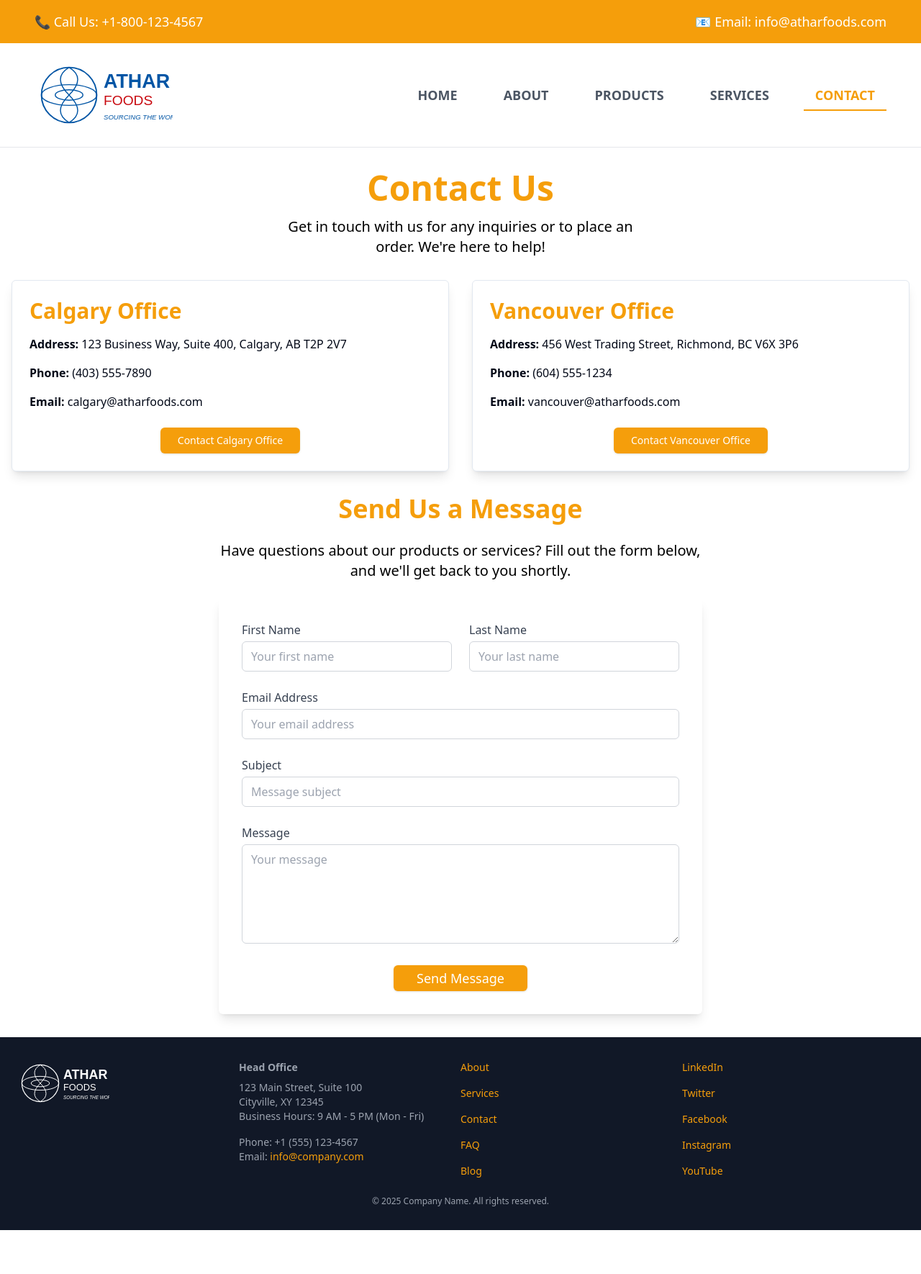
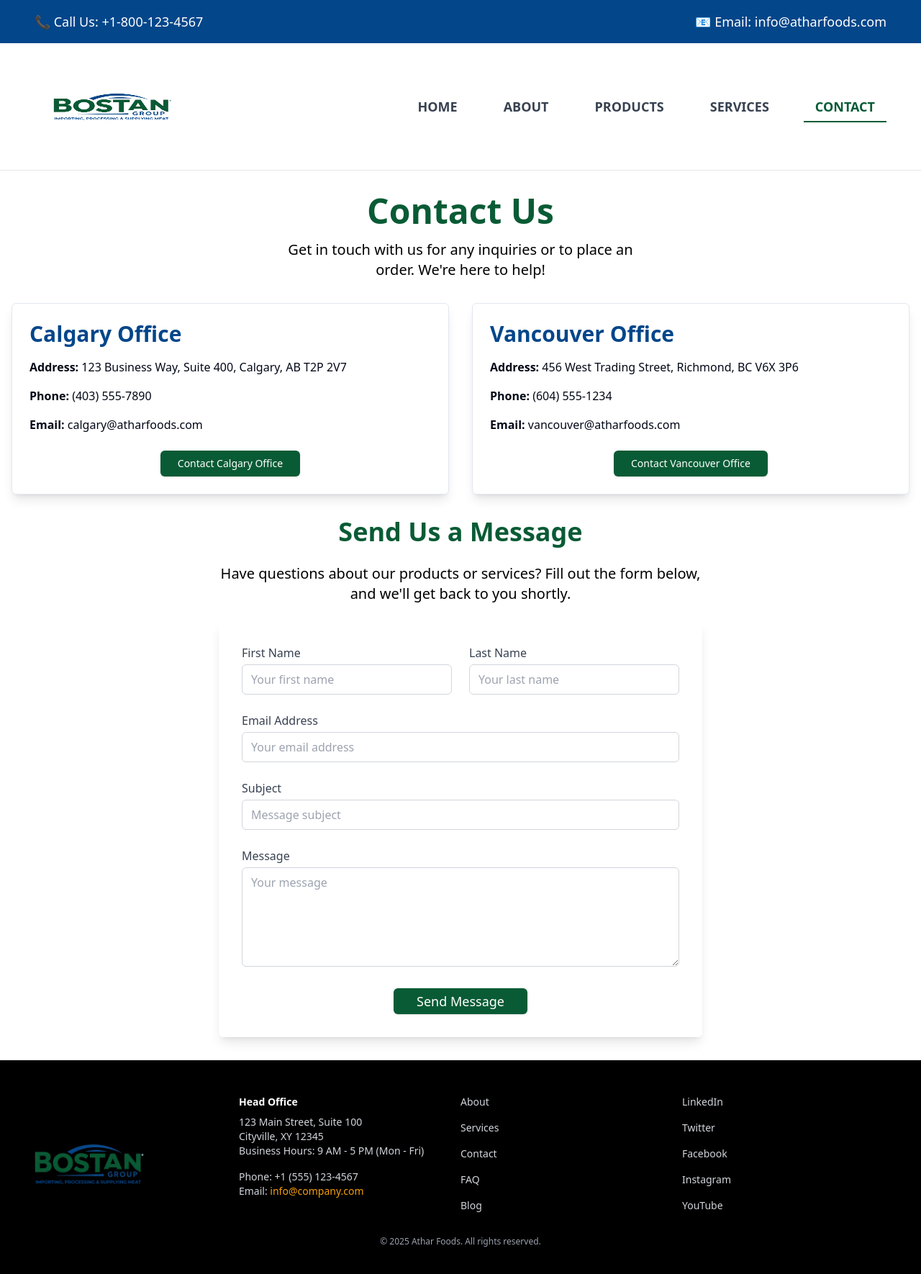
Before and after one commit to kashmiri101/Wholesale, a Next.js app: page /contact in a window 1280 px wide. Shown: the top 1770 px of the page at 72% size. Before the commit the page ends 1709 px from the top, so only its background shows below. Built offline with nearby package versions, Linux system fonts and the light colour scheme.

Commit message:
my new changing

```diff
--- a/src/app/contact/page.tsx
+++ b/src/app/contact/page.tsx
@@ -12,7 +12,7 @@ export default function ContactPage() {
       <div className="container mx-auto py-8 px-4">
         {/* Header Section */}
         <div className="text-center mb-8">
-          <h1 className="text-4xl sm:text-5xl font-bold text-[#F59E0B] mb-4">Contact Us</h1>
+          <h1 className="text-4xl sm:text-5xl font-bold text-[#095b35] mb-4">Contact Us</h1>
           <p className="text-lg sm:text-xl max-w-lg mx-auto">
             Get in touch with us for any inquiries or to place an order. We're here to help!
           </p>
@@ -23,7 +23,7 @@ export default function ContactPage() {
           {/* Calgary Office */}
           <Card className="shadow-lg rounded-md">
             <CardContent className="p-6">
-              <h2 className="text-2xl sm:text-3xl font-semibold text-[#F59E0B] mb-4">Calgary Office</h2>
+              <h2 className="text-2xl sm:text-3xl font-semibold text-[#03468a] mb-4">Calgary Office</h2>
               <div className="space-y-4">
                 <p>
                   <span className="font-bold">Address:</span> 123 Business Way, Suite 400, Calgary, AB T2P 2V7
@@ -36,7 +36,7 @@ export default function ContactPage() {
                 </p>
               </div>
               <div className="flex justify-center mt-6">
-                <Button className="bg-[#F59E0B] hover:bg-yellow-600 px-6 py-3">
+                <Button className="bg-[#095b35] hover:bg-[#074f26] px-6 py-3">
                   <a href="mailto:calgary@atharfoods.com" className="text-white">Contact Calgary Office</a>
                 </Button>
               </div>
@@ -46,7 +46,7 @@ export default function ContactPage() {
           {/* Vancouver Office */}
           <Card className="shadow-lg rounded-md">
             <CardContent className="p-6">
-              <h2 className="text-2xl sm:text-3xl font-semibold text-[#F59E0B] mb-4">Vancouver Office</h2>
+              <h2 className="text-2xl sm:text-3xl font-semibold text-[#03468a] mb-4">Vancouver Office</h2>
               <div className="space-y-4">
                 <p>
                   <span className="font-bold">Address:</span> 456 West Trading Street, Richmond, BC V6X 3P6
@@ -59,7 +59,7 @@ export default function ContactPage() {
                 </p>
               </div>
               <div className="flex justify-center mt-6">
-                <Button className="bg-[#F59E0B] hover:bg-yellow-600 px-6 py-3">
+                <Button className="bg-[#095b35] hover:bg-[#074f26] px-6 py-3">
                   <a href="mailto:vancouver@atharfoods.com" className="text-white">Contact Vancouver Office</a>
                 </Button>
               </div>
@@ -69,7 +69,7 @@ export default function ContactPage() {
 
         {/* Contact Form Section */}
         <div className="max-w-2xl mx-auto">
-          <h2 className="text-3xl sm:text-4xl font-semibold text-[#F59E0B] mb-6 text-center">Send Us a Message</h2>
+          <h2 className="text-3xl sm:text-4xl font-semibold text-[#095b35] mb-6 text-center">Send Us a Message</h2>
           <p className="text-lg sm:text-xl mb-6 text-center">
             Have questions about our products or services? Fill out the form below, and we'll get back to you shortly.
           </p>
@@ -81,7 +81,7 @@ export default function ContactPage() {
                 <input
                   type="text"
                   id="firstName"
-                  className="w-full px-3 py-2 border border-gray-300 rounded-md focus:outline-none focus:ring-2 focus:ring-[#F59E0B]"
+                  className="w-full px-3 py-2 border border-gray-300 rounded-md focus:outline-none focus:ring-2 focus:ring-[#095b35]"
                   placeholder="Your first name"
                 />
               </div>
@@ -91,7 +91,7 @@ export default function ContactPage() {
                 <input
                   type="text"
                   id="lastName"
-                  className="w-full px-3 py-2 border border-gray-300 rounded-md focus:outline-none focus:ring-2 focus:ring-[#F59E0B]"
+                  className="w-full px-3 py-2 border border-gray-300 rounded-md focus:outline-none focus:ring-2 focus:ring-[#095b35]"
                   placeholder="Your last name"
                 />
               </div>
@@ -102,7 +102,7 @@ export default function ContactPage() {
               <input
                 type="email"
                 id="email"
-                className="w-full px-3 py-2 border border-gray-300 rounded-md focus:outline-none focus:ring-2 focus:ring-[#F59E0B]"
+                className="w-full px-3 py-2 border border-gray-300 rounded-md focus:outline-none focus:ring-2 focus:ring-[#095b35]"
                 placeholder="Your email address"
               />
             </div>
@@ -112,7 +112,7 @@ export default function ContactPage() {
               <input
                 type="text"
                 id="subject"
-                className="w-full px-3 py-2 border border-gray-300 rounded-md focus:outline-none focus:ring-2 focus:ring-[#F59E0B]"
+                className="w-full px-3 py-2 border border-gray-300 rounded-md focus:outline-none focus:ring-2 focus:ring-[#095b35]"
                 placeholder="Message subject"
               />
             </div>
@@ -122,13 +122,13 @@ export default function ContactPage() {
               <textarea
                 id="message"
                 rows={5}
-                className="w-full px-3 py-2 border border-gray-300 rounded-md focus:outline-none focus:ring-2 focus:ring-[#F59E0B]"
+                className="w-full px-3 py-2 border border-gray-300 rounded-md focus:outline-none focus:ring-2 focus:ring-[#095b35]"
                 placeholder="Your message"
               ></textarea>
             </div>
 
             <div className="flex justify-center">
-              <Button className="bg-[#F59E0B] hover:bg-yellow-600 px-8 py-3 text-lg text-white">
+              <Button className="bg-[#095b35] hover:bg-[#074f26] px-8 py-3 text-lg text-white">
                 Send Message
               </Button>
             </div>
--- a/src/app/products/page.tsx
+++ b/src/app/products/page.tsx
@@ -31,11 +31,13 @@ const products = [
 export default function ProductsPage() {
   return (
     <main className="flex min-h-screen flex-col bg-gray-50">
-      <section className="text-center py-12 bg-gradient-to-r from-yellow-500 to-orange-600 text-white">
+      {/* Header Section */}
+      <section className="text-center py-12 bg-gradient-to-r from-[#095b35] to-[#03468a] text-white">
         <h1 className="text-4xl font-bold">Our Products</h1>
         <p className="text-lg mt-2">Premium quality protein products from around the world.</p>
       </section>
 
+      {/* Product Cards Section */}
       <section className="container mx-auto py-12 px-6 grid grid-cols-1 md:grid-cols-2 lg:grid-cols-3 gap-8">
         {products.map((product, index) => (
           <div
@@ -46,12 +48,12 @@ export default function ProductsPage() {
               <Image src={product.image} alt={product.category} fill className="object-cover" />
             </div>
             <div className="p-6 text-center">
-              <h2 className="text-2xl font-semibold text-yellow-600">{product.category}</h2>
+              <h2 className="text-2xl font-semibold text-[#095b35]">{product.category}</h2>
               <p className="text-gray-700 mt-2">{product.description}</p>
               <ul className="mt-4 space-y-2">
                 {product.items.map((item, idx) => (
                   <li key={idx} className="text-sm text-gray-600 flex items-center justify-center gap-2">
-                    <span className="w-2 h-2 bg-yellow-500 rounded-full"></span>
+                    <span className="w-2 h-2 bg-[#095b35] rounded-full"></span>
                     {item}
                   </li>
                 ))}
@@ -61,12 +63,13 @@ export default function ProductsPage() {
         ))}
       </section>
 
-      <section className="text-center py-12 bg-gray-200">
-        <h2 className="text-3xl font-bold text-yellow-600">Looking for Bulk Orders?</h2>
-        <p className="text-gray-700 mt-2">Contact us for custom orders and wholesale pricing.</p>
+      {/* Bulk Orders Section */}
+      <section className="text-center my-6 py-12 bg-[#03468a] text-white">
+        <h2 className="text-3xl font-bold">Looking for Bulk Orders?</h2>
+        <p className="text-gray-200 mt-2">Contact us for custom orders and wholesale pricing.</p>
         <Link
           href="/contact"
-          className="mt-4 inline-block bg-yellow-600 text-white py-3 px-6 rounded-lg font-semibold shadow-lg hover:bg-yellow-500"
+          className="mt-4 inline-block bg-[#095b35] text-white py-3 px-6 rounded-lg font-semibold shadow-lg hover:bg-[#03468a]"
         >
           Contact Us
         </Link>
--- a/src/app/services/page.tsx
+++ b/src/app/services/page.tsx
@@ -23,31 +23,34 @@ export default function ServicesPage() {
   ];
 
   return (
-    <main className="min-h-screen bg-amber-50 text-gray-900">
+    <main className="min-h-screen bg-gray-50 text-gray-900">
       <div className="container mx-auto py-12 px-6">
         <div className="text-center mb-10">
-          <h1 className="text-4xl font-bold text-amber-600">Our Services</h1>
+          <h1 className="text-4xl font-bold text-[#095b35]">Our Services</h1>
           <p className="mt-4 text-lg text-gray-700">We specialize in import/export, sourcing, and supplying high-quality meat and seafood products.</p>
         </div>
 
+        {/* Country Flags Section */}
         <div className="grid grid-cols-1 md:grid-cols-2 lg:grid-cols-4 gap-6 mb-12">
           {countryFlags.map((item, index) => (
             <div key={index} className="flex items-center gap-3 p-4 bg-white shadow-md rounded-lg">
               <Image src={item.flag} alt={item.country} width={30} height={20} className="rounded-sm" />
-              <span className="font-medium">{item.country}</span>
+              <span className="font-medium text-[#03468a]">{item.country}</span>
             </div>
           ))}
         </div>
 
+        {/* Accordion Section */}
         <Accordion type="single" collapsible className="w-full max-w-3xl mx-auto">
+          {/* Import/Export Accordion */}
           <AccordionItem value="import-export">
-            <AccordionTrigger className="text-xl font-bold text-amber-700">Import/Export</AccordionTrigger>
+            <AccordionTrigger className="text-xl font-bold text-[#095b35]">Import/Export</AccordionTrigger>
             <AccordionContent>
               <p className="text-gray-700">We offer competitive global sourcing with extensive supplier relationships.</p>
               <ul className="mt-4 grid grid-cols-1 gap-2">
                 {services.map((service, index) => (
                   <li key={index} className="flex items-center gap-2 text-gray-800">
-                    <div className="w-2 h-2 bg-amber-700 rounded-full"></div>
+                    <div className="w-2 h-2 bg-[#095b35] rounded-full"></div>
                     {service}
                   </li>
                 ))}
@@ -55,15 +58,17 @@ export default function ServicesPage() {
             </AccordionContent>
           </AccordionItem>
 
+          {/* Sourcing/Supplying Accordion */}
           <AccordionItem value="sourcing-supplying">
-            <AccordionTrigger className="text-xl font-bold text-amber-700">Sourcing/Supplying</AccordionTrigger>
+            <AccordionTrigger className="text-xl font-bold text-[#095b35]">Sourcing/Supplying</AccordionTrigger>
             <AccordionContent>
               <p className="text-gray-700">We ensure top-quality sourcing and seamless supply chain solutions for meat and seafood.</p>
             </AccordionContent>
           </AccordionItem>
 
+          {/* Brokering/Intelligence Accordion */}
           <AccordionItem value="brokering-intelligence">
-            <AccordionTrigger className="text-xl font-bold text-amber-700">Brokering/Intelligence</AccordionTrigger>
+            <AccordionTrigger className="text-xl font-bold text-[#095b35]">Brokering/Intelligence</AccordionTrigger>
             <AccordionContent>
               <p className="text-gray-700">Our expertise in market intelligence and brokering helps secure the best deals for our clients.</p>
             </AccordionContent>
--- a/src/components/Footer.tsx
+++ b/src/components/Footer.tsx
@@ -5,26 +5,29 @@ import Image from "next/image";
 
 export default function Footer() {
   return (
-    <footer className="bg-gray-900 text-[#F59E0B] py-8">
+    <footer className="bg-black text-white py-12">
       <div className="container mx-auto px-6">
         {/* Footer Content Wrapper */}
         <div className="flex flex-wrap justify-between space-y-6 md:space-y-0">
           {/* Logo Section */}
           <div className="w-full md:w-1/4 flex justify-start">
             <Link href="/">
-              <div className="w-32 h-16 relative">
+              <div className="w-48 h-16 relative">
                 <Image
-                  src="/logo-white.svg" // Update with your logo path
-                  alt="Company Logo"
-                  fill
-                  className="h-auto w-auto"
+                  src="/3x.png" // Ensure this is the correct path for your logo
+                  alt="Athar Foods Logo"
+                  width={192} // Adjust to match the size
+                  height={64} // Adjust to match the size
+                  className="object-contain"
+                  priority
                 />
               </div>
             </Link>
           </div>
-           {/* Business Info Section */}
-           <div className="w-full md:w-1/4 text-sm text-gray-400 text-left">
-            <p className="font-semibold mb-2">Head Office</p>
+
+          {/* Business Info Section */}
+          <div className="w-full md:w-1/4 text-sm text-gray-300 text-left">
+            <p className="font-semibold mb-2 text-white">Head Office</p>
             <p>123 Main Street, Suite 100</p>
             <p>Cityville, XY 12345</p>
             <p>Business Hours: 9 AM - 5 PM (Mon - Fri)</p>
@@ -38,29 +41,27 @@ export default function Footer() {
           </div>
 
           {/* Quicklinks Section */}
-          <div className="w-full md:w-1/4 text-sm flex flex-col space-y-4">
-            <Link href="/about" className="hover:text-white">About</Link>
-            <Link href="/services" className="hover:text-white">Services</Link>
-            <Link href="/contact" className="hover:text-white">Contact</Link>
-            <Link href="/faq" className="hover:text-white">FAQ</Link>
-            <Link href="/blog" className="hover:text-white">Blog</Link>
+          <div className="w-full md:w-1/4 text-sm flex flex-col space-y-4 text-gray-300">
+            <Link href="/about" className="hover:text-[#F59E0B]">About</Link>
+            <Link href="/services" className="hover:text-[#F59E0B]">Services</Link>
+            <Link href="/contact" className="hover:text-[#F59E0B]">Contact</Link>
+            <Link href="/faq" className="hover:text-[#F59E0B]">FAQ</Link>
+            <Link href="/blog" className="hover:text-[#F59E0B]">Blog</Link>
           </div>
 
-
-
           {/* Social Media Section */}
-          <div className="w-full md:w-1/4 text-sm flex flex-col space-y-4">
-            <Link href="https://www.linkedin.com" target="_blank" className="hover:text-white">LinkedIn</Link>
-            <Link href="https://twitter.com" target="_blank" className="hover:text-white">Twitter</Link>
-            <Link href="https://facebook.com" target="_blank" className="hover:text-white">Facebook</Link>
-            <Link href="https://instagram.com" target="_blank" className="hover:text-white">Instagram</Link>
-            <Link href="https://youtube.com" target="_blank" className="hover:text-white">YouTube</Link>
+          <div className="w-full md:w-1/4 text-sm flex flex-col space-y-4 text-gray-300">
+            <Link href="https://www.linkedin.com" target="_blank" className="hover:text-[#F59E0B]">LinkedIn</Link>
+            <Link href="https://twitter.com" target="_blank" className="hover:text-[#F59E0B]">Twitter</Link>
+            <Link href="https://facebook.com" target="_blank" className="hover:text-[#F59E0B]">Facebook</Link>
+            <Link href="https://instagram.com" target="_blank" className="hover:text-[#F59E0B]">Instagram</Link>
+            <Link href="https://youtube.com" target="_blank" className="hover:text-[#F59E0B]">YouTube</Link>
           </div>
         </div>
 
         {/* Copyright Section */}
-        <div className="text-center text-xs text-gray-400 mt-6">
-          <p>© {new Date().getFullYear()} Company Name. All rights reserved.</p>
+        <div className="text-center text-xs text-gray-400 mt-8">
+          <p>© {new Date().getFullYear()} Athar Foods. All rights reserved.</p>
         </div>
       </div>
     </footer>
--- a/src/components/Header.tsx
+++ b/src/components/Header.tsx
@@ -2,9 +2,18 @@
 
 import Link from "next/link";
 import { useState, useEffect } from "react";
-import { Sheet, SheetContent, SheetTrigger } from "@/components/ui/sheet";
+import {
+  Sheet,
+  SheetContent,
+  SheetTrigger,
+} from "@/components/ui/sheet";
 import { Button } from "@/components/ui/button";
-import { NavigationMenu, NavigationMenuContent, NavigationMenuItem, NavigationMenuLink, NavigationMenuList, NavigationMenuTrigger } from "@/components/ui/navigation-menu";
+import {
+  NavigationMenu,
+  NavigationMenuItem,
+  NavigationMenuLink,
+  NavigationMenuList,
+} from "@/components/ui/navigation-menu";
 import { cn } from "@/lib/utils";
 import { Menu } from "lucide-react";
 import Image from "next/image";
@@ -29,25 +38,25 @@ export default function Header() {
   return (
     <header className="w-full bg-white shadow-lg">
       {/* Contact Information - Top Stripe */}
-      <div className="w-full bg-[#F59E0B] text-white py-4">
+      <div className="w-full bg-[#03468a] text-white py-4">
         <div className="container mx-auto flex justify-between items-center px-6 sm:px-12">
-          <div className="text-sm sm:text-base lg:text-lg">
-            <span className="font-medium">📞 Call Us: +1-800-123-4567</span>
+          <div className="text-sm sm:text-base lg:text-lg font-medium">
+            📞 Call Us: +1-800-123-4567
           </div>
-          <div className="text-sm sm:text-base lg:text-lg">
-            <span className="font-medium">📧 Email: info@atharfoods.com</span>
+          <div className="text-sm sm:text-base lg:text-lg font-medium">
+            📧 Email: info@atharfoods.com
           </div>
         </div>
       </div>
 
-      {/* Logo and Navigation Area */}
+      {/* Logo and Navigation */}
       <div className="container mx-auto flex flex-col md:flex-row justify-between items-center py-6 px-6 md:px-12">
         {/* Logo */}
         <div className="flex items-center justify-center md:justify-start">
           <Link href="/">
-            <div className="w-48 h-24 relative">
+            <div className="w-52 h-32 relative">
               <Image
-                src="/logo.svg"
+                src="/3x.png"
                 alt="Athar Foods Logo"
                 fill
                 priority
@@ -66,10 +75,12 @@ export default function Header() {
                   <Link href={route.href} legacyBehavior passHref>
                     <NavigationMenuLink
                       className={cn(
-                        "px-4 py-2 text-lg font-semibold text-gray-800 hover:text-[#F59E0B] hover:border-b-2 hover:border-[#F59E0B] transition-all",
+                        "px-4 py-2 text-lg font-semibold transition-all",
                         {
-                          "text-[#F59E0B] border-b-2 border-[#F59E0B] font-bold": activeLink === route.href,
-                          "text-gray-600": activeLink !== route.href,
+                          "text-[#095b35] border-b-2 border-[#095b35] font-bold":
+                            activeLink === route.href,
+                          "text-gray-700 hover:text-[#095b35] hover:border-b-2 hover:border-[#095b35]":
+                            activeLink !== route.href,
                         }
                       )}
                     >
@@ -98,10 +109,11 @@ export default function Header() {
                     key={route.href}
                     href={route.href}
                     className={cn(
-                      "text-lg font-medium text-gray-800 transition-colors hover:text-[#F59E0B]",
+                      "text-lg font-medium transition-colors",
                       {
-                        "text-[#F59E0B] font-bold": activeLink === route.href,
-                        "text-gray-600": activeLink !== route.href,
+                        "text-[#095b35] font-bold": activeLink === route.href,
+                        "text-gray-700 hover:text-[#095b35]":
+                          activeLink !== route.href,
                       }
                     )}
                   >
```
Also changed, not shown: src/app/about/page.tsx (+24 -11 lines), src/app/page.tsx (+79 -156 lines).
